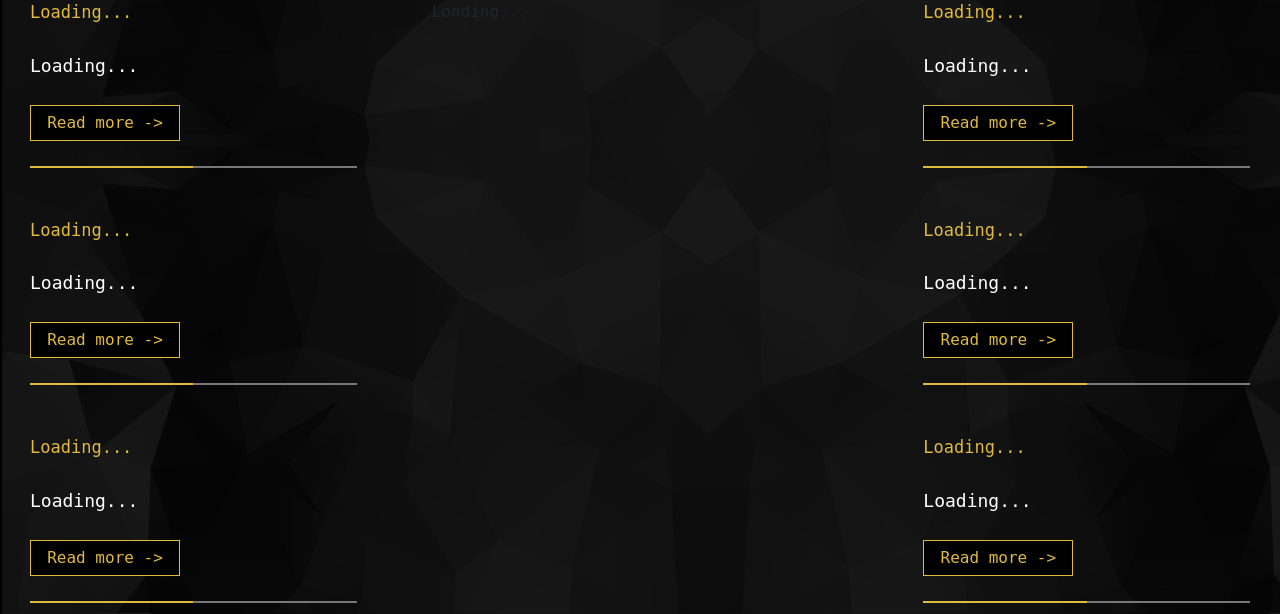
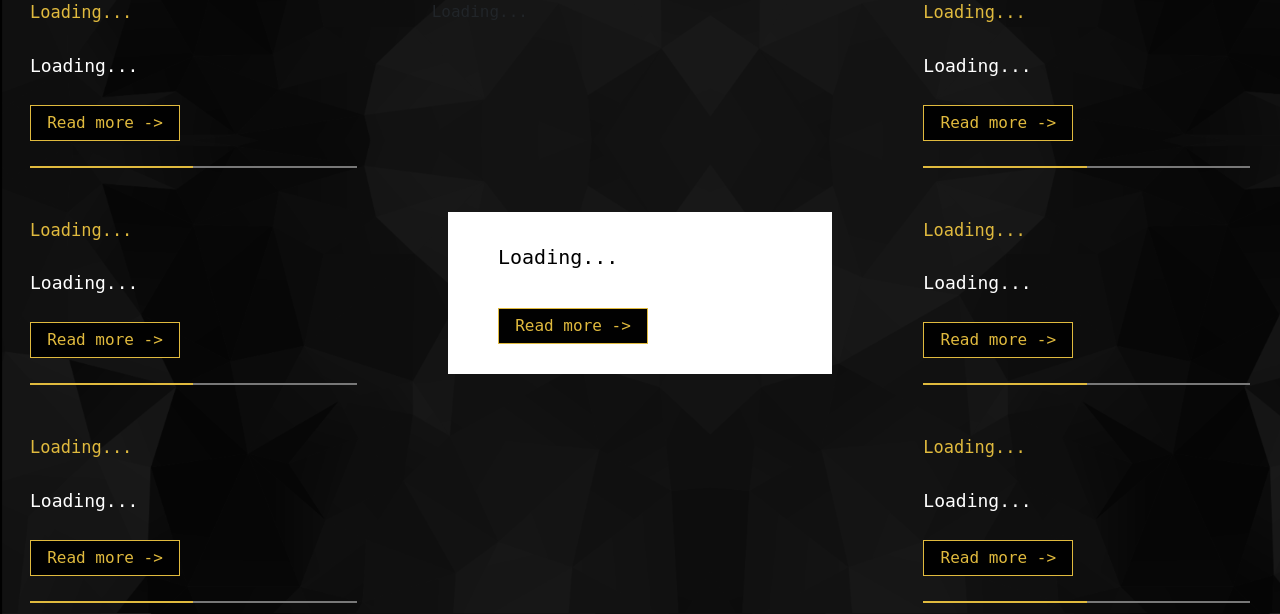
Before and after one commit to SuperDev0109/footballnews, a PHP site: page / in a window 1280 px wide. Shown: the part 187-801 px from the top of the page. Run offline with PHP 8.4, Linux system fonts and the light colour scheme; some libraries are stand-ins or nearby versions.

Commit message:
headline added

```diff
--- a/css/home_page.css
+++ b/css/home_page.css
@@ -147,6 +147,44 @@
   gap: 100px;
 }
 
+.headline {
+  display: flex;
+  flex-direction: column;
+  gap: 20px;
+  position: absolute;
+  top: 60%;
+  left: 50%;
+  transform: translate(-50%, -50%);
+  background-color: #FFFFFF;
+  background: rgba(255, 255, 255, 1);
+  backdrop-filter: blur(8px);
+  padding: 30px 50px;
+  z-index: 999;
+  width: 30%;
+}
+
+.headline .title1 {
+  color: black;
+  font-size: 20px;
+}
+
+.headline .readBtn {
+  font-size: 16px;
+  padding: 5px;
+  color: #E0BA3E;
+  background-color: #010101;
+  border: 1px solid #E0BA3E;
+  width: 150px;
+  outline: 0px;
+  cursor: pointer;
+}
+
+.headline .readBtn:hover {
+  background-color: #f1c42e;
+  color: #010101;
+  font-weight: bold;
+}
+
 /* body end */
 
 @media only screen and (max-width: 767px) {
--- a/index.php
+++ b/index.php
@@ -9,6 +9,10 @@
 </head>
 <body class="homepage" style="font-family: monospace;">
     <div class="homepage_section">
+		<div class="headline">
+			<p class="title1">Loading...</p>
+			<button class="readBtn">Read more -></button>
+		</div>
 		<!-- navMenu start -->
 		<div id="mySidepanel" class="sidepanel">
 			<a href="javascript:void(0)" class="closebtn" onclick="closeNav()">×</a>
--- a/js/homepage.js
+++ b/js/homepage.js
@@ -7,6 +7,7 @@
         },
         success: function (data, status, xhr) {
             var popularNews = data.data.sportFeed.edges[0].node.cards[0].mostReadContents;
+            $('.headline .title1').html(popularNews[0].title);
             $('.exploringNews .box').each(function(index) {
                 $(this).children('.title1').html( popularNews[index].title.substring(0, 30).concat('...') );
                 $(this).children('.readBtn').attr('title', popularNews[index].title );
@@ -26,6 +27,10 @@
             })
 
             $('.newsImageBox').html("<a href='"+'/detail.php?story='+popularNews[0].optionalLink.url+"&imgUrl="+popularNews[0].optionalPicture.url+"&publishDate="+popularNews[0].publicationTime+"'><img src='"+popularNews[0].optionalPicture.url+"' width='100%'/></a><a href='"+'/detail.php?story='+popularNews[1].optionalLink.url+"&imgUrl="+popularNews[1].optionalPicture.url+"&publishDate="+popularNews[1].publicationTime+"'><img src='"+ popularNews[1].optionalPicture.url+"' width='100%' /></a>");
+
+            $('.headline .readBtn').click(function() {
+                location.href = '/detail.php?story='+popularNews[0].optionalLink.url+"&imgUrl="+popularNews[0].optionalPicture.url+"&publishDate="+popularNews[0].publicationTime;
+            })
         },
         error: function (jqXhr, textStatus, errorMessage) {
                 console.log(errorMessage);
```
